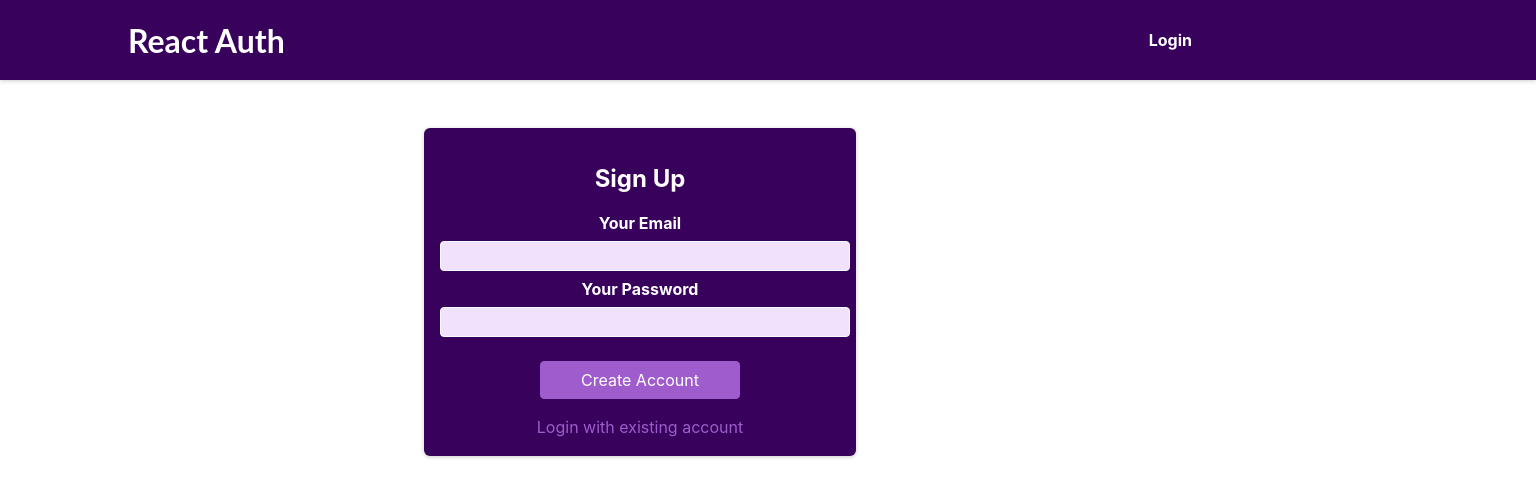
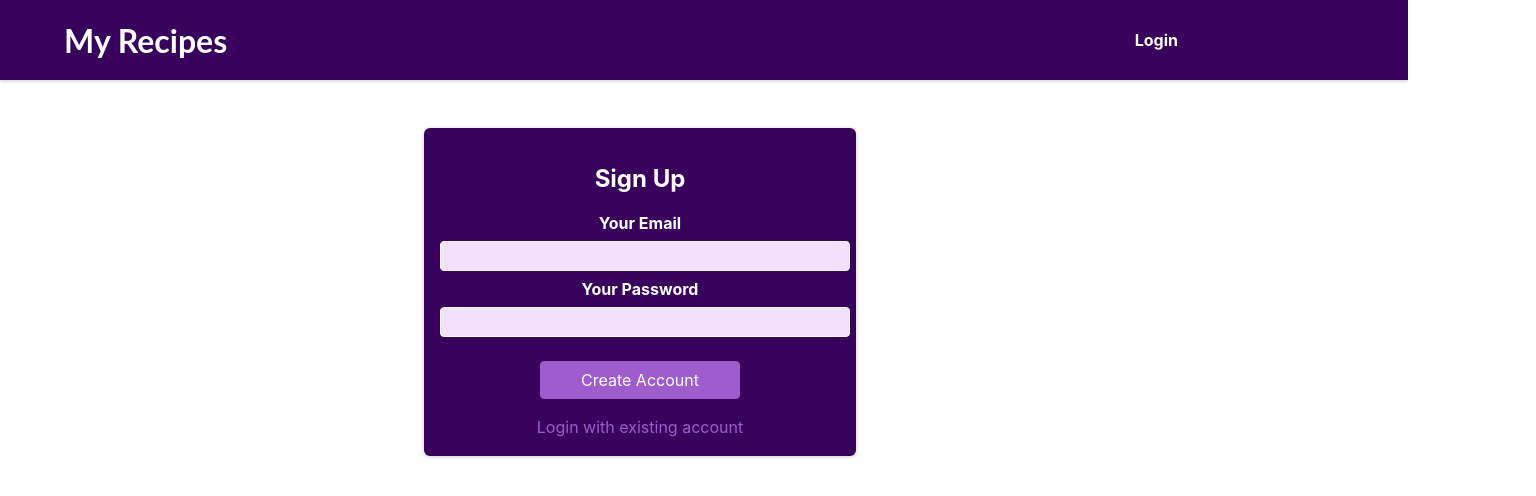
Before and after one commit to ramy-meng/nutrition-web-hackuci, a React (Create React App) app in the folder nutrition-app/: page /auth in a window 1280 px wide. Shown: the top 496 px of the page, 1536 px wide, since content can reach past the window. Built offline with nearby package versions, Linux system fonts and the light colour scheme; no server answers.

Commit message:
Fixed some css file

```diff
--- a/nutrition-app/src/components/Auth/AuthForm.js
+++ b/nutrition-app/src/components/Auth/AuthForm.js
@@ -5,7 +5,7 @@ import AuthContext from '../../store/auth-context';
 import classes from './AuthForm.module.css';
 
 const AuthForm = () => {
-  const history = useNavigate();
+  const navigate = useNavigate();
   const emailInputRef = useRef();
   const passwordInputRef = useRef();
 
@@ -64,7 +64,7 @@ const AuthForm = () => {
       .then((data) => {
         //const expirationTime = new Date(new Date().getTime()+ (+data.expeiresin * 1000));
         authCtx.login(data.idToken);
-        history.replace('/')
+        navigate("/", {replace: true});
       })
       .catch((err) =>{
         alert(err.message);
--- a/nutrition-app/src/components/Layout/MainNavigation.js
+++ b/nutrition-app/src/components/Layout/MainNavigation.js
@@ -16,7 +16,7 @@ const MainNavigation = () => {
   return (
     <header className={classes.header}>
       <Link to='/'>
-        <div className={classes.logo}>React Auth</div>
+        <div className={classes.logo}>My Recipes</div>
       </Link>
       <nav>
         <ul>
--- a/nutrition-app/src/components/Layout/MainNavigation.module.css
+++ b/nutrition-app/src/components/Layout/MainNavigation.module.css
@@ -6,19 +6,19 @@
     display: flex;
     justify-content: space-between;
     align-items: center;
-    padding: 0 10%;
+    padding: 0 5%;
   }
 
   .logo {
     font-family: 'Lato', sans-serif;
     font-size: 2rem;
     color: white;
-    margin: 0;
+    margin: auto;
   }
 
   .header ul {
     list-style: none;
-    margin-right: 200px;
+    margin-right: 150px;
     padding: 0;
     display: flex;
     align-items: baseline;
--- a/nutrition-app/src/components/Profie/ProfileForm.js
+++ b/nutrition-app/src/components/Profie/ProfileForm.js
@@ -5,7 +5,7 @@ import AuthContext from '../../store/auth-context';
 import classes from './ProfileForm.module.css';
 
 const ProfileForm = () => {
-  const history = useNavigate();
+  const navigate = useNavigate();
   const newPasswordInputRef = useRef();
   const authCtx = useContext(AuthContext)
 
@@ -28,7 +28,7 @@ const ProfileForm = () => {
     }).then(res => {
       //Assumption: always succeds
       alert("Password has been saved!");
-      history.replace('/');
+      navigate("/", { replace: true });
     })
   };
 
```
